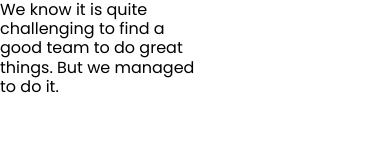
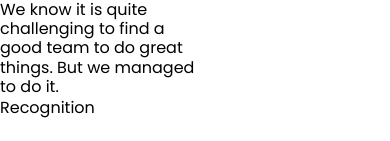
Before and after one commit to rehan-adi/Modern-Website, a React (Vite) app: page / in a window 390 px wide. Shown: the part 3215-3356 px from the top of the page. Before the commit the page ends 3313 px from the top, so only its background shows below. Built offline with nearby package versions, Linux system fonts and the light colour scheme.

Commit message:
responsive update

```diff
--- a/src/App.jsx
+++ b/src/App.jsx
@@ -28,9 +28,9 @@ function App() {
       <About />
       <Company/>
       <Service/>
-      {/* <Recognition/>
-      <Contact />
-      <Footer /> */}
+      <Recognition/>
+      {/* <Contact /> */}
+      {/* <Footer /> */}
     </div>
   )
 }
--- a/src/Components/Recognition.jsx
+++ b/src/Components/Recognition.jsx
@@ -2,8 +2,8 @@ import React from 'react'
 
 function Recognition() {
   return (
-    <div className='h-[50vh] flex flex-col justify-center mb-5 items-start w-auto'>
-        <h1 className='mb-16 ml-48 text-black font-medium '>Recognition</h1>
+    <div className='lg:h-[50vh] max-h-fit lg:py-0 py-16 flex flex-col justify-center lg:mb-5 items-start w-auto'>
+        <h1 className='mb-16 lg:px-0 px-3 lg:ml-48 text-black font-semibold '>Recognition</h1>
           <marquee className='bokachoda text-[140px] font-semibold' behavior="scroll"   loop="-1" scrollamount="15" direction="left">
             AWWWARDS X6 BEHANCE X17 CSS DESIGN AWARDS X7
           </marquee>
```
